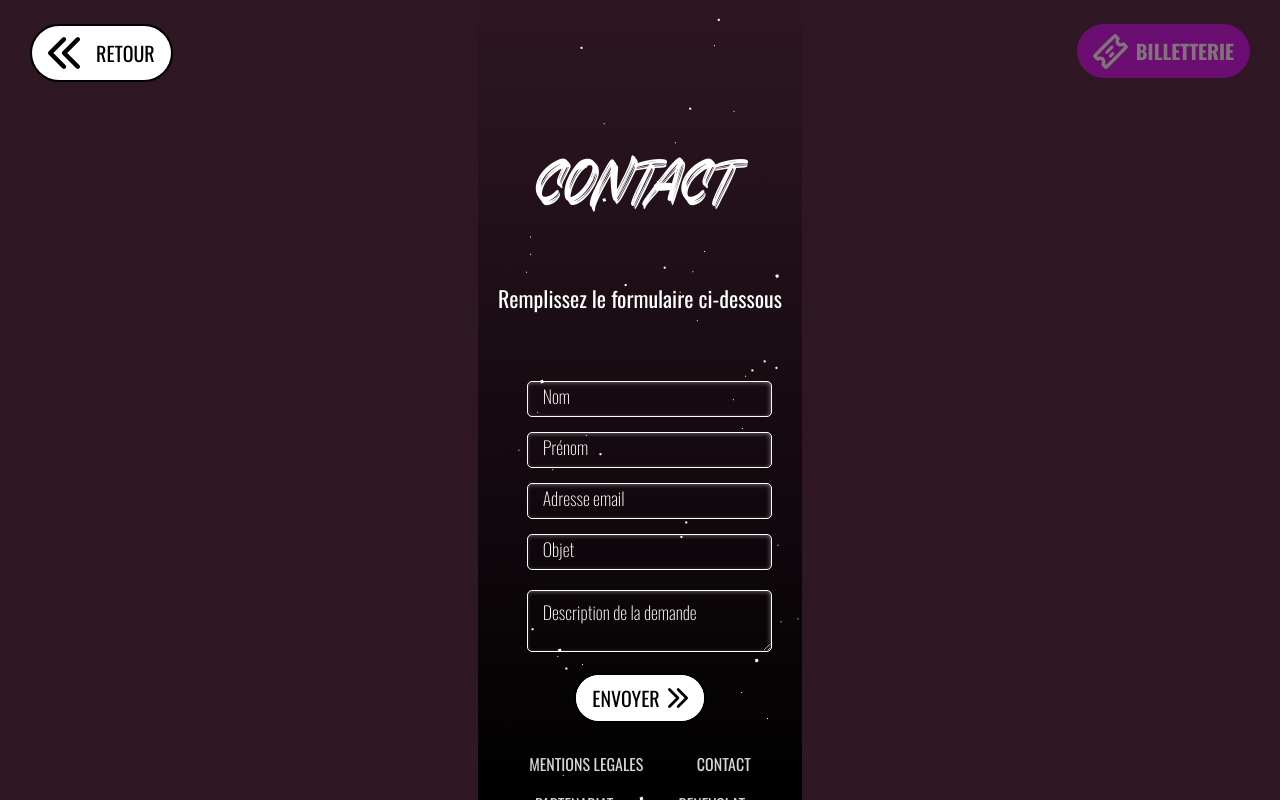
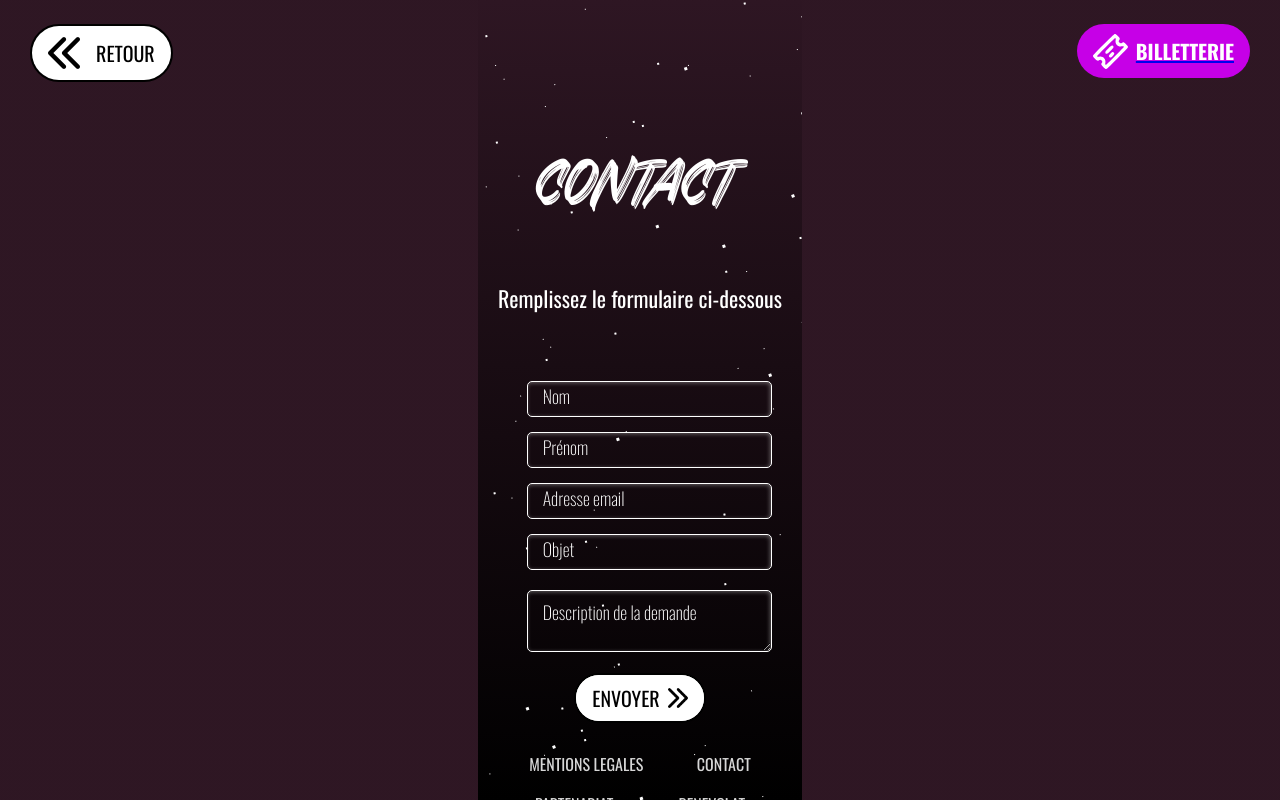
Before and after one commit to jeanchok/Agatha-Site, a React (Vite) app in the folder frontend_agatha/: page /contact in a window 1280 px wide. Built offline with nearby package versions, Linux system fonts and the light colour scheme; a web font is replaced by a local one.

Commit message:
adding ticket link

```diff
--- a/frontend_agatha/src/Components/Header.jsx
+++ b/frontend_agatha/src/Components/Header.jsx
@@ -50,7 +50,7 @@ const Header = () => {
     return (
         <nav className='navbar'>
             <div className='navbar__buttonContainer'>
-                <button className='navbar__buttonContainer--button'>
+                <a className='navbar__buttonContainer--button' target="_blank" href='https://www.helloasso.com/associations/agatha/evenements/festival-agatha-1-la-quete-du-quetzacoatl?_ga=2.212681172.1188197210.1676286238-1053994602.1674568188&_gac=1.187338202.1674568188.CjwKCAiAoL6eBhA3EiwAXDom5p4ki9yi2JKnHBS4F7COJ6OfpxXq3Cs3awrUAIcihlExExPO6o4WkRoC57gQAvD_BwE&_gl=1%2a1y1goyc%2a_ga%2aMTA1Mzk5NDYwMi4xNjc0NTY4MTg4%2a_ga_TKC826G3G2%2aMTY3NjM3ODE3NC4xMi4xLjE2NzYzNzgxOTUuMC4wLjA.'>
                     <svg className='navbar__buttonContainer--icone' version="1.0" xmlns="http://www.w3.org/2000/svg"
                         width="128.000000pt" height="128.000000pt" viewBox="0 0 128.000000 128.000000"
                         preserveAspectRatio="xMidYMid meet">
@@ -73,7 +73,7 @@ m441 163 c-29 -140 87 -256 227 -227 42 8 53 7 68 -6 17 -15 -2 -35 -315 -349
                         </g>
                     </svg>
                     <h3>BILLETTERIE</h3>
-                </button>
+                </a>
 
             </div>
             <button className={!menuClass ? "mobileMenu container" : "mobileMenu container change"} onClick={changeClass} aria-label="Open Navigation">
--- a/frontend_agatha/src/Components/Header2.jsx
+++ b/frontend_agatha/src/Components/Header2.jsx
@@ -13,7 +13,7 @@ const Header2 = (idHref) => {
                 </div>
 
                 <div className='navbar__buttonContainer'>
-                    <button className='navbar__buttonContainer--button'>
+                    <a className='navbar__buttonContainer--button' target="_blank" href='https://www.helloasso.com/associations/agatha/evenements/festival-agatha-1-la-quete-du-quetzacoatl?_ga=2.212681172.1188197210.1676286238-1053994602.1674568188&_gac=1.187338202.1674568188.CjwKCAiAoL6eBhA3EiwAXDom5p4ki9yi2JKnHBS4F7COJ6OfpxXq3Cs3awrUAIcihlExExPO6o4WkRoC57gQAvD_BwE&_gl=1%2a1y1goyc%2a_ga%2aMTA1Mzk5NDYwMi4xNjc0NTY4MTg4%2a_ga_TKC826G3G2%2aMTY3NjM3ODE3NC4xMi4xLjE2NzYzNzgxOTUuMC4wLjA.'>
                         <svg className='navbar__buttonContainer--icone' version="1.0" xmlns="http://www.w3.org/2000/svg"
                             width="128.000000pt" height="128.000000pt" viewBox="0 0 128.000000 128.000000"
                             preserveAspectRatio="xMidYMid meet">
@@ -36,7 +36,7 @@ m441 163 c-29 -140 87 -256 227 -227 42 8 53 7 68 -6 17 -15 -2 -35 -315 -349
                             </g>
                         </svg>
                         <h3>BILLETTERIE</h3>
-                    </button>
+                    </a>
 
                 </div>
             </div>
--- a/frontend_agatha/src/assets/styles/components/_header.scss
+++ b/frontend_agatha/src/assets/styles/components/_header.scss
@@ -27,8 +27,8 @@
 
             transition: border-color 0.25s;
             transition: 0.3s;
-            opacity: 0.4;
-            //cursor: pointer;
+            //opacity: 0.4;
+            cursor: pointer;
 
 
             & h3 {
```
